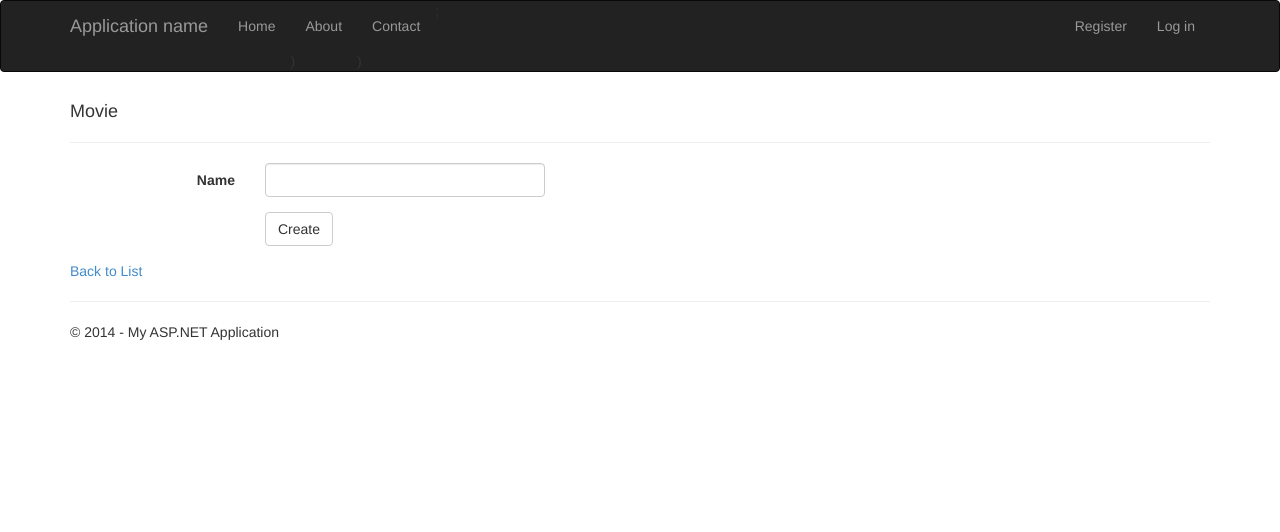
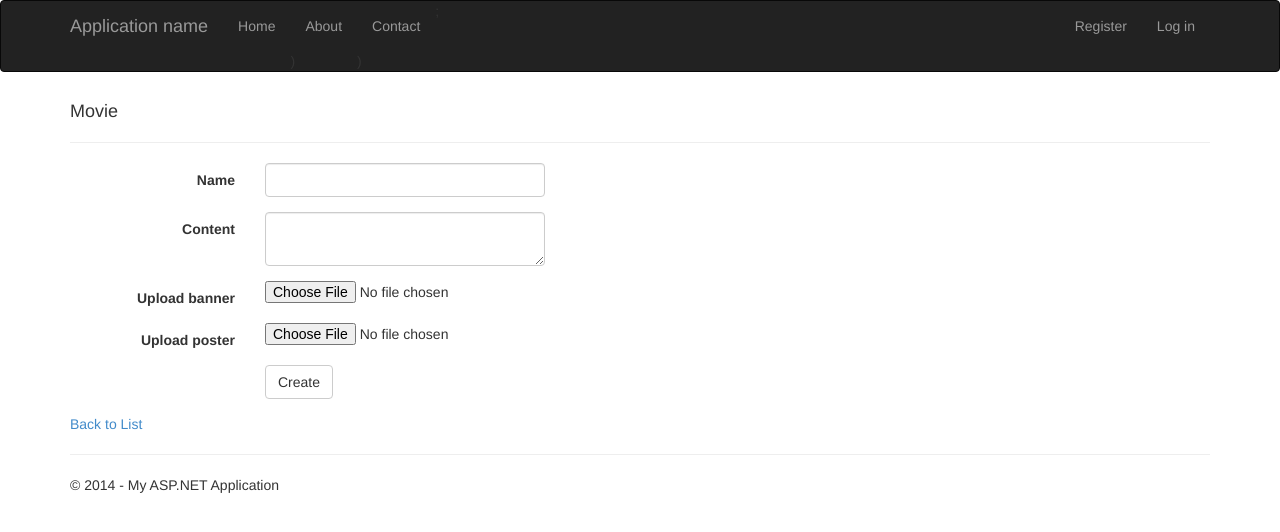
Before and after one commit to iliantrifonov/SubtitleCommunitySystem, an ASP.NET MVC app: template SubtitleCommunitySystem/SubtitleCommunitySystem.Web/Areas/Administration/Views/Movies/Create.cshtml in a window 1280 px wide. Shown: the top 532 px of the page. Run offline with ASP.NET Core 8 and stand-ins for ASP.NET MVC 5, Linux system fonts and the light colour scheme; the template is opened without the code that fills it, so the values that code supplies are empty; the project's own start-up code is not run, and a stand-in starts its controllers and pages; some libraries are stand-ins or nearby versions.

Commit message:
Creating movies complete ( with file upload ).

```diff
--- a/SubtitleCommunitySystem/SubtitleCommunitySystem.Web/Areas/Administration/Views/Movies/Create.cshtml
+++ b/SubtitleCommunitySystem/SubtitleCommunitySystem.Web/Areas/Administration/Views/Movies/Create.cshtml
@@ -1,7 +1,7 @@
 @model SubtitleCommunitySystem.Model.Movie
 
 
-@using (Html.BeginForm("Create", "Movies", FormMethod.Post))
+@using (Html.BeginForm("Create", "Movies", FormMethod.Post, new { enctype="multipart/form-data" }))
 {
     @Html.AntiForgeryToken()
 
@@ -16,6 +16,26 @@
                 @Html.ValidationMessageFor(model => model.Name, "", new { @class = "text-danger" })
             </div>
         </div>
+        <div class="form-group">
+            @Html.LabelFor(model => model.Content, htmlAttributes: new { @class = "control-label col-md-2" })
+            <div class="col-md-10">
+                @Html.EditorFor(model => model.Content, new { htmlAttributes = new { @class = "form-control" } })
+                @Html.ValidationMessageFor(model => model.Content, "", new { @class = "text-danger" })
+            </div>
+        </div>
+
+        <div class="form-group">
+            <label for="banner" class="control-label col-md-2">Upload banner</label>
+            <div class="col-md-10">
+                <input type="file" id="banner" name="banner" />
+            </div>
+        </div>
+        <div class="form-group">
+            <label for="poster" class="control-label col-md-2">Upload poster</label>
+            <div class="col-md-10">
+                <input type="file" id="poster" name="poster" />
+            </div>
+        </div>
 
         <div class="form-group">
             <div class="col-md-offset-2 col-md-10">
```
Also changed, not shown: SubtitleCommunitySystem/SubtitleCommunitySystem.Model/Movie.cs (+9 -3 lines), SubtitleCommunitySystem/SubtitleCommunitySystem.Model/Subtitle.cs (+9 -0 lines), SubtitleCommunitySystem/SubtitleCommunitySystem.Web/Areas/Administration/Controllers/MoviesController.cs (+44 -1 lines), SubtitleCommunitySystem/SubtitleCommunitySystem.Web/SubtitleCommunitySystem.Web.csproj, 1 other file.
